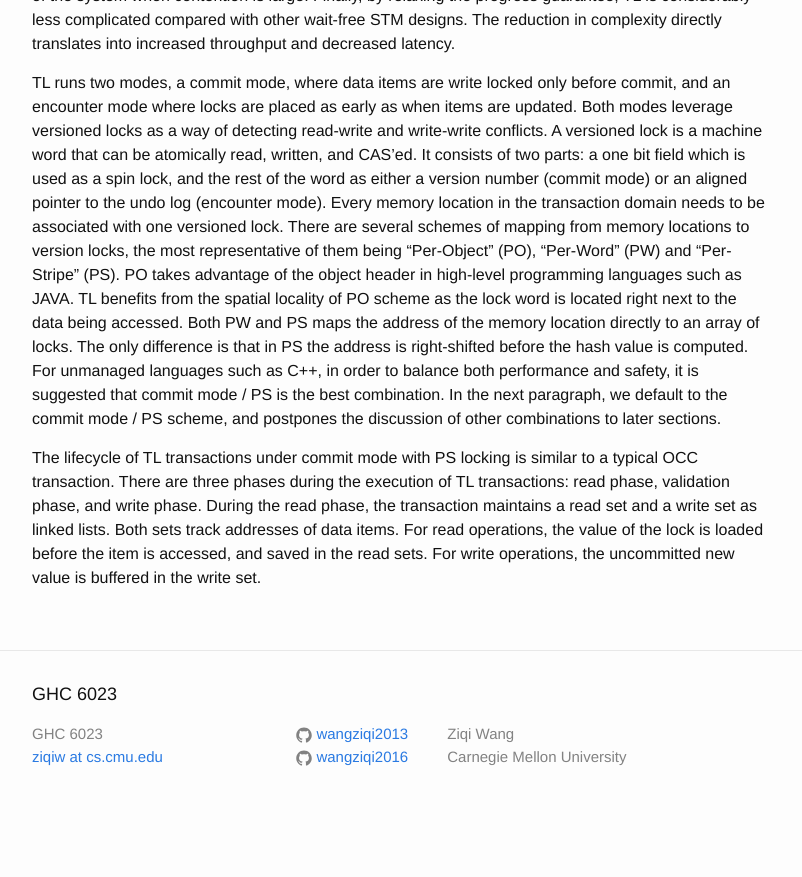
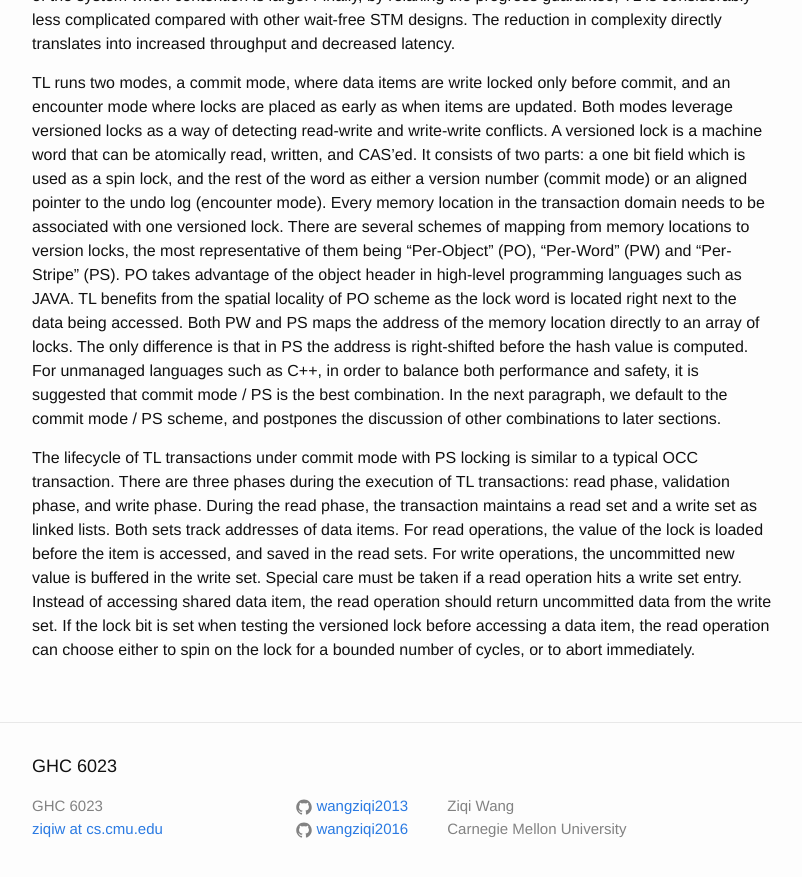
Before and after one commit to wangziqi2013/wangziqi2013.github.io, a Jekyll site: the page built from _posts/2018-08-27-what-really-makes-txn-fast.markdown, in a window 1280 px wide and 900 px high, scrolled down 826 px. Shown: the top 877 px of the window, without its empty margins (238-1040 px from the left). Built offline with Jekyll 4.4.1, drawn with Linux system fonts in a browser that asks for light colours; before the commit the page ends 1654 px from its top, so only the background shows below that.

Commit message:
Finish read phase

```diff
--- a/_posts/2018-08-27-what-really-makes-txn-fast.markdown
+++ b/_posts/2018-08-27-what-really-makes-txn-fast.markdown
@@ -51,4 +51,7 @@ The lifecycle of TL transactions under commit mode with PS locking is similar to
 phases during the execution of TL transactions: read phase, validation phase, and write phase. During the read phase,
 the transaction maintains a read set and a write set as linked lists. Both sets track addresses of data items. For
 read operations, the value of the lock is loaded before the item is accessed, and saved in the read sets. For write operations,
-the uncommitted new value is buffered in the write set.
+the uncommitted new value is buffered in the write set. Special care must be taken if a read operation hits a write set entry.
+Instead of accessing shared data item, the read operation should return uncommitted data from the write set. If the lock bit
+is set when testing the versioned lock before accessing a data item, the read operation can choose either to spin on the lock
+for a bounded number of cycles, or to abort immediately.
```
